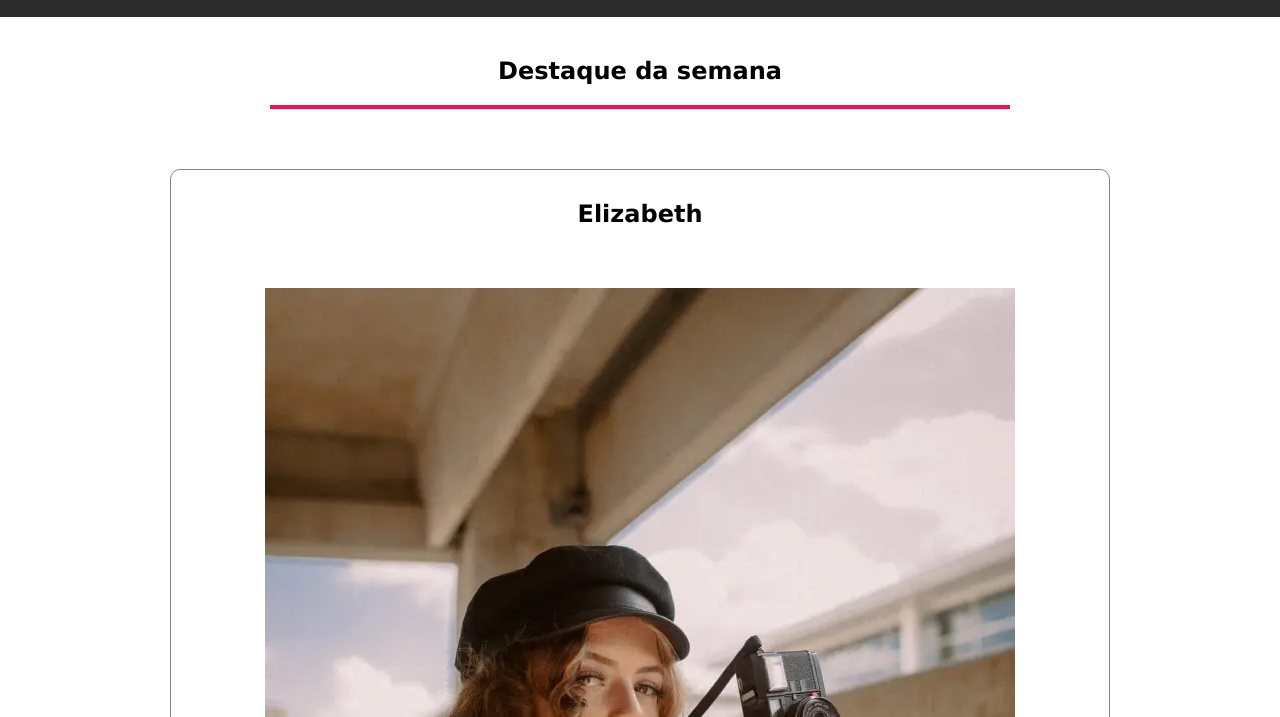
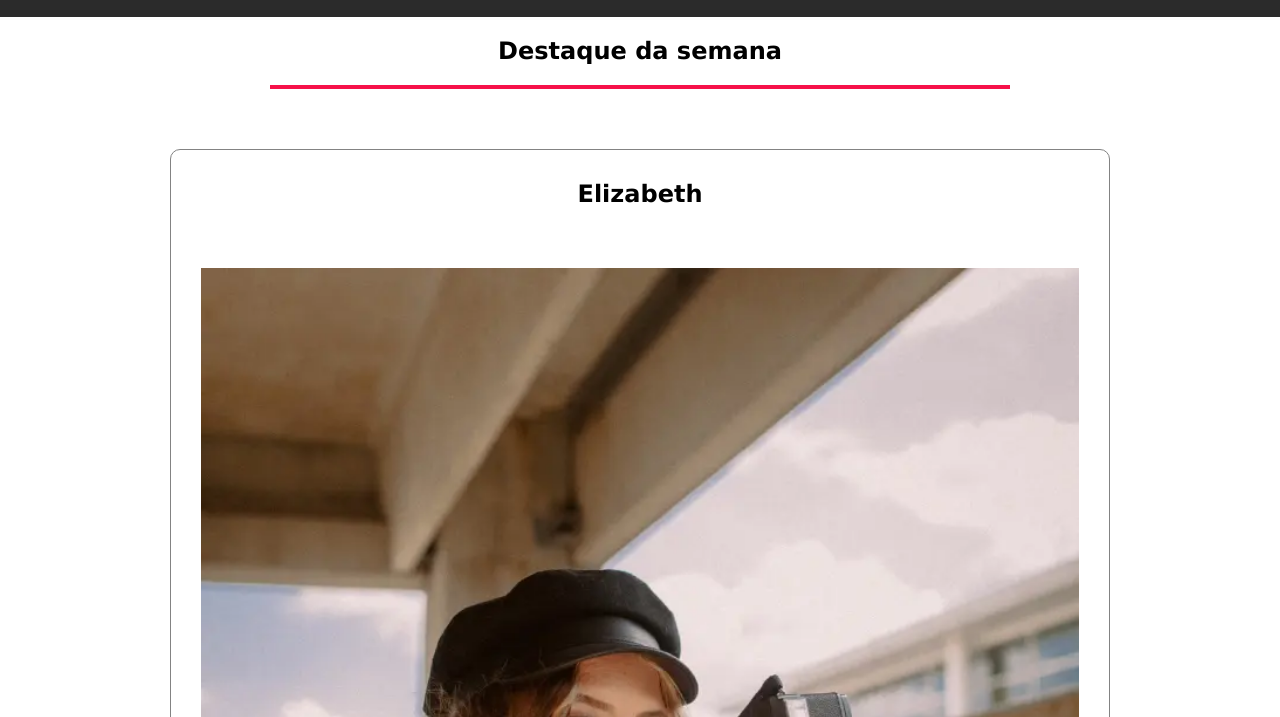
Before and after one commit to leonn-rock/ArtMuseum, a plain HTML site: page index.html in a window 1280 px wide. Shown: the part 83-800 px from the top of the page. Drawn offline with Linux system fonts and the light colour scheme.

Commit message:
V3
Retirando padding do main e permitindo a vixualização por inteiro em mobile

```diff
--- a/styles/index.css
+++ b/styles/index.css
@@ -4,6 +4,7 @@
   text-align: center;
   font-family: Verdana, Geneva, Tahoma, sans-serif;
 }
+
 #pagina {
   width: 100%;
   height: auto;
@@ -11,6 +12,7 @@
   flex-direction: column;
   align-items: center;
 }
+
 header {
   width: 100%;
   background-color: #2b2b2b;
@@ -52,7 +54,6 @@ main {
   width: 60%;
   min-width: 1000px;
   text-align: center;
-  padding: 20px;
 }
 main h2 {
   width: 70%;
@@ -65,6 +66,7 @@ main h2 {
   flex-direction: column;
   align-items: center;
   width: auto;
+  height: auto;
   border: 1px solid #838383;
   border-radius: 10px;
   margin: 30px;
@@ -74,11 +76,14 @@ main h2 {
   border: none;
   padding: 0px;
 }
+picture {
+  width: 100%;
+}
 img {
   width: 100%;
   height: auto;
   background-size: cover;
-  margin: 30px auto;
+  margin: 30px 0px;
 }
 p {
   margin-bottom: 20px;
```
